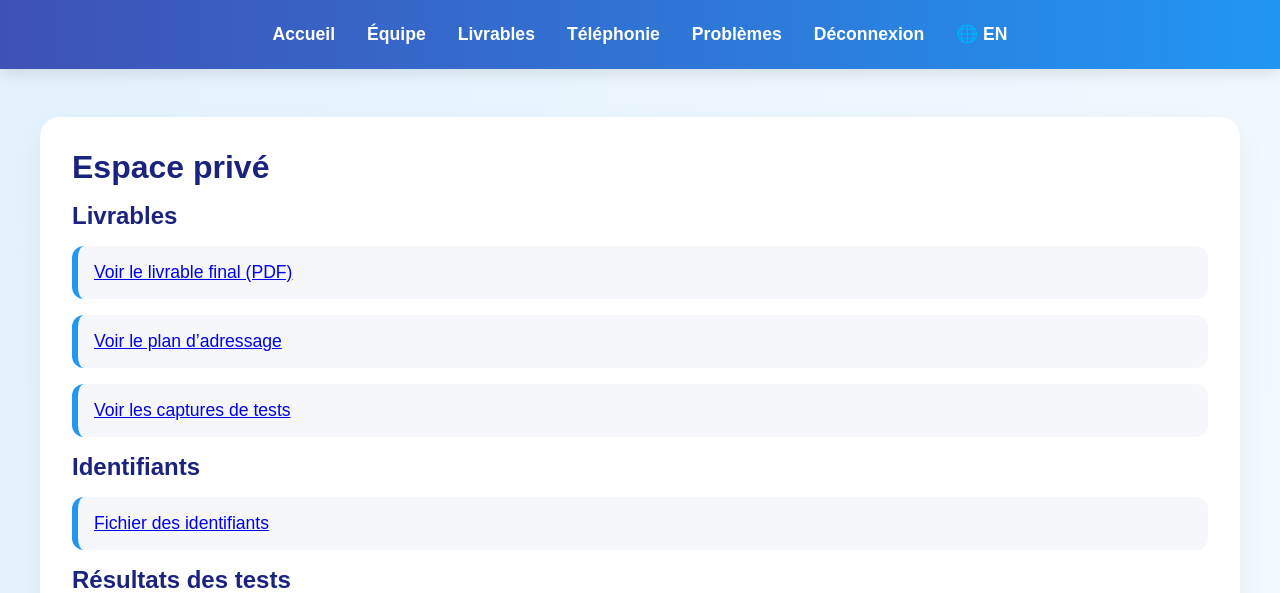
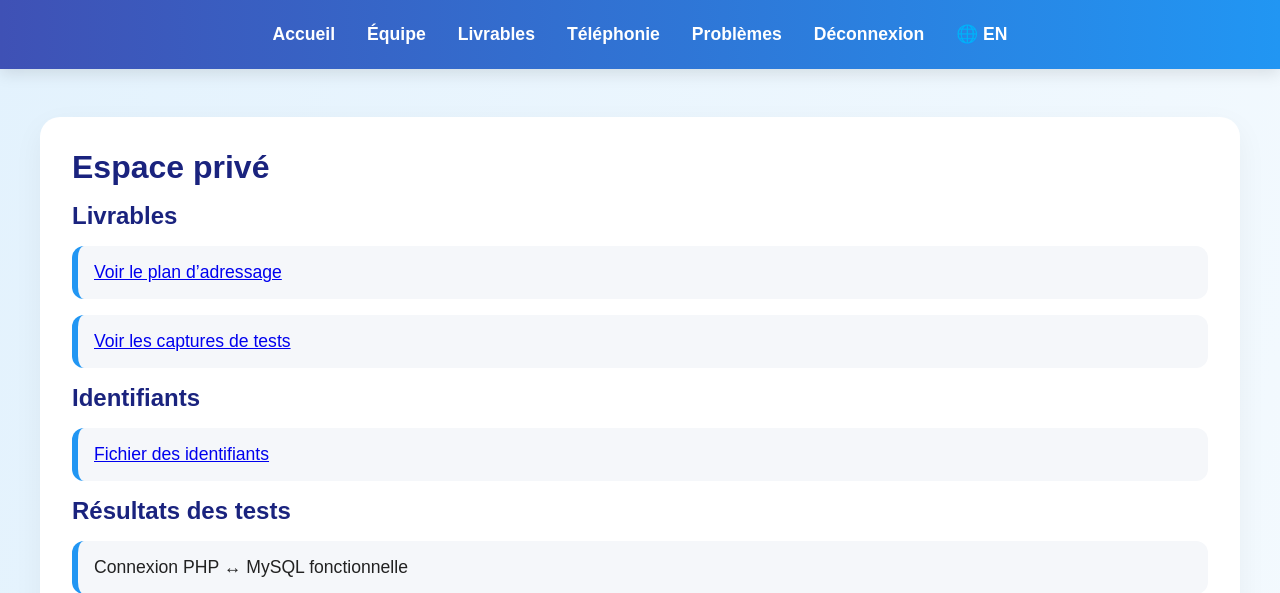
Before and after one commit to Slursagi/Site-Web-Cabinet-M-dical, a PHP site: page /private.php in a window 1280 px wide. Shown: the top 593 px of the page. Run offline with PHP 8.4, Linux system fonts and the light colour scheme; the visitor is signed in with stand-in values (Sample User, id 1).

Commit message:
Add files via upload

```diff
--- a/SAE24/private.php
+++ b/SAE24/private.php
@@ -25,7 +25,6 @@ include 'include/lang.php';
         <section>
             <h2><?= $lang["deliverables_section"] ?></h2>
             <ul>
-                <li><a href="documents/livrable_final.pdf" target="_blank"><?= $lang["deliverable_pdf"] ?></a></li>
                 <li><a href="images/PLANARCH.pdf" target="_blank"><?= $lang["network_config"] ?></a></li>
                 <li><a href="images/test_connection.png" target="_blank"><?= $lang["test_screenshots"] ?></a></li>
             </ul>
```
